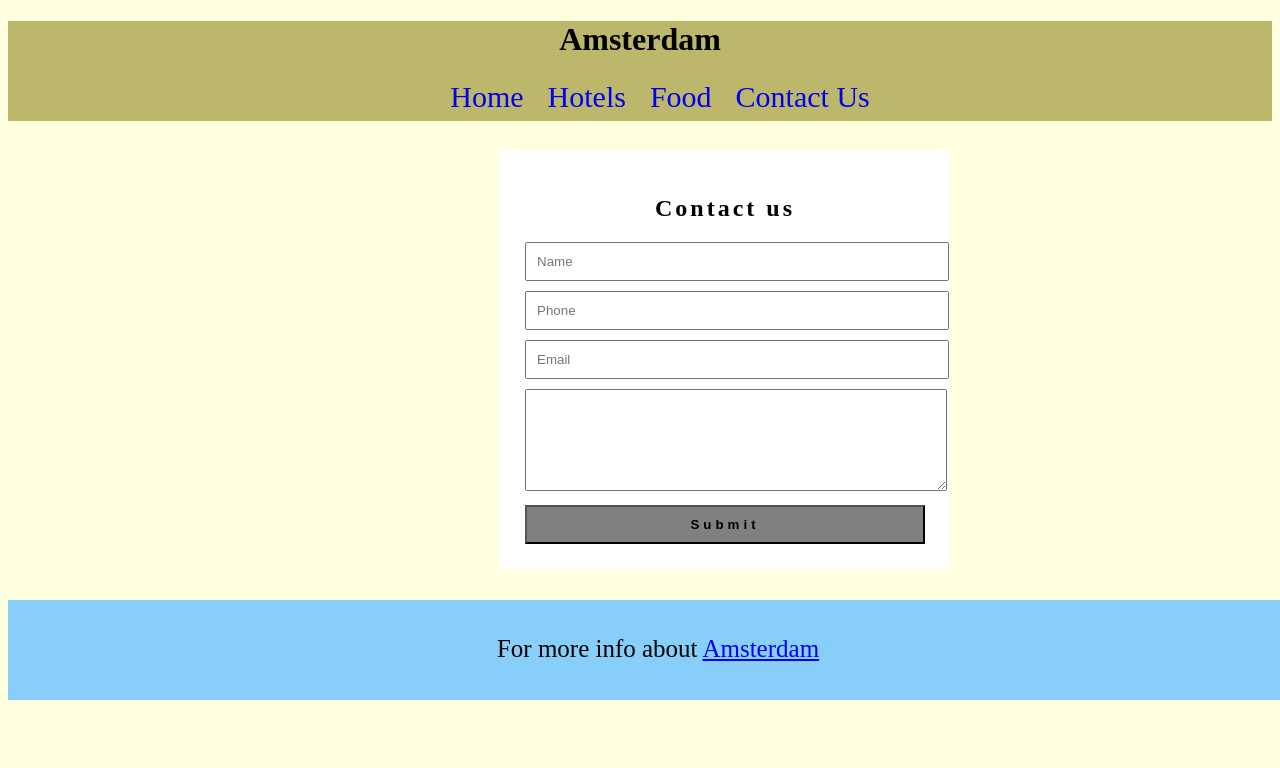
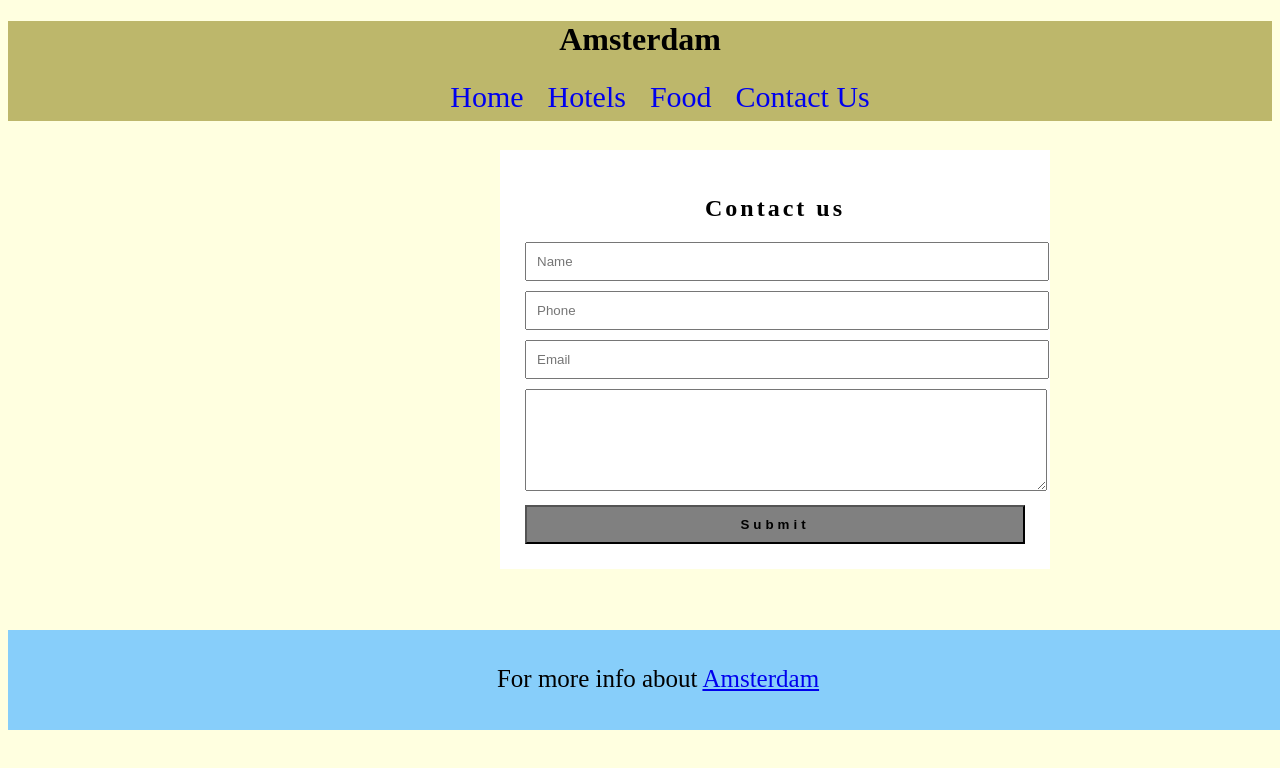
Before and after one commit to Atharv6942/favtraveldestination, a plain HTML site: page contact.html in a window 1280 px wide. Shown: the top 768 px of the page. Drawn offline with Linux system fonts and the light colour scheme.

Commit message:
Update contact.html

```diff
--- a/contact.html
+++ b/contact.html
@@ -12,8 +12,8 @@
       nav ul li {list-style-type:none;display:inline-block;}
       nav ul li a {text-decoration:none; font-size:30px; margin:10px;}
       header {background-color:#BDB76B; width:100%; height:100px;text-align:center;}
-      footer {background-color:LightSkyBlue; width:100%; height:80px;text-align:center;font-size:25px;position:absolute;top:600px;padding:10px;}
-      .wrapper {position:absolute;top:150px;left:500px;width:400px;padding:25px;background:white;}
+      footer {background-color:LightSkyBlue; width:100%; height:80px;text-align:center;font-size:25px;position:absolute;top:630px;padding:10px;}
+      .wrapper {position:absolute;top:150px;left:500px;width:500px;padding:25px;background:white;}
       .wrapper h2 {text-align:center;letter-spacing:3px;}
       .wrapper .input_field {margin-bottom:10px;}
       .wrapper input {width:100%;padding:10px;}
```
